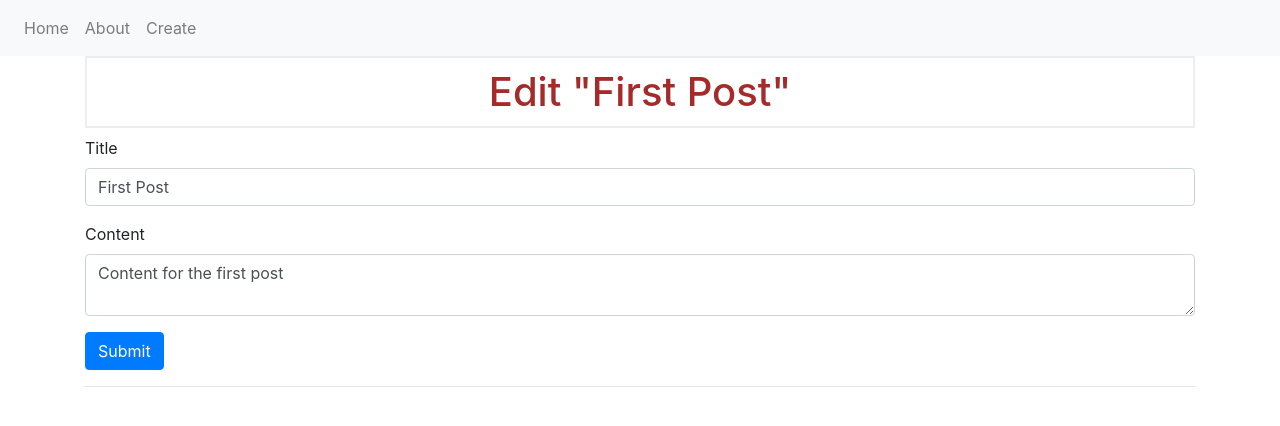
After one commit to firdausraginda/python-web-app, a Flask app: page /post/1/edit in a window 1280 px wide. The commit adds this page. Shown: the top 426 px of the page. Run offline with Flask 2, Linux system fonts and the light colour scheme; data comes from the database, SQL or seed files in the repository; both versions use the stored data as it was after the commit; some libraries are stand-ins or nearby versions.

Commit message:
create edit form & logic

```diff
--- a/app.py
+++ b/app.py
@@ -60,3 +60,24 @@ def create():
             return redirect(url_for('home_page'))
 
     return render_template('create.html')
+
+@app.route('/post/<int:id>/edit', methods=('GET', 'POST'))
+def edit(id):
+    post = get_post(id)
+
+    if request.method == 'POST':
+        title = request.form['title']
+        content = request.form['content']
+
+        if not title:
+            flash('Title is required!')
+        else:
+            conn = get_db_connection()
+            conn.execute('UPDATE posts SET title = ?, content = ?'
+                         ' WHERE id = ?',
+                         (title, content, id))
+            conn.commit()
+            conn.close()
+            return redirect(url_for('home_page'))
+
+    return render_template('edit.html', post=post)
--- a/templates/base.html
+++ b/templates/base.html
@@ -20,9 +20,6 @@
         </button>
         <div class="collapse navbar-collapse" id="navbarNav">
             <ul class="navbar-nav">
-              <li class="nav-item">
-                  <a class="nav-link" href="#">Another Menu</a>
-              </li>
               <li class="nav-item">
                 <a class="nav-link" href="{{ url_for('home_page')}}">Home</a>
               </li>
--- a/templates/create.html
+++ b/templates/create.html
@@ -6,9 +6,12 @@
 <form method="post">
     <div class="form-group">
         <label for="title">Title</label>
+        <!-- <input type="text" name="title"
+               placeholder="Post title" class="form-control"
+               value="{{ request.form['title'] }}"></input> -->
         <input type="text" name="title"
                placeholder="Post title" class="form-control"
-               value="{{ request.form['title'] }}"></input>
+               >{{ request.form['title'] }}</input>
     </div>
 
     <div class="form-group">
--- /dev/null
+++ b/templates/edit.html
@@ -0,0 +1,26 @@
+{% extends 'base.html' %}
+
+{% block content %}
+<h1>{% block title %} Edit "{{ post['title'] }}" {% endblock %}</h1>
+
+<form method="post">
+    <div class="form-group">
+        <label for="title">Title</label>
+        <input type="text" name="title" placeholder="Post title"
+               class="form-control"
+               value="{{ request.form['title'] or post['title'] }}">
+        </input>
+        </input>
+    </div>
+
+    <div class="form-group">
+        <label for="content">Content</label>
+        <textarea name="content" placeholder="Post content"
+                  class="form-control">{{ request.form['content'] or post['content'] }}</textarea>
+    </div>
+    <div class="form-group">
+        <button type="submit" class="btn btn-primary">Submit</button>
+    </div>
+</form>
+<hr>
+{% endblock %}
--- a/templates/home.html
+++ b/templates/home.html
@@ -8,6 +8,9 @@
         <h2>{{ post['title'] }}</h2>
     </a>
     <span class="badge badge-primary">{{ post['created'] }}</span>
+    <a href="{{ url_for('edit', id=post['id']) }}">
+        <span class="badge badge-warning">Edit</span>
+    </a>
     <hr>
     {% endfor %}
 
--- a/templates/post.html
+++ b/templates/post.html
@@ -1,7 +1,10 @@
 {% extends 'base.html' %}
 
 {% block content %}
-    <h2>{% block title %} {{ post['title'] }} {% endblock %}</h2>
+    <br>
+    <h2>{% block title %} Post Detail {% endblock %}</h2>
+    <hr>
+    <h3>{{ post['title'] }}</h3>
     <span class="badge badge-primary">{{ post['created'] }}</span>
     <p>{{ post['content'] }}</p>
 {% endblock %}
```
Also changed, not shown: database.db.
